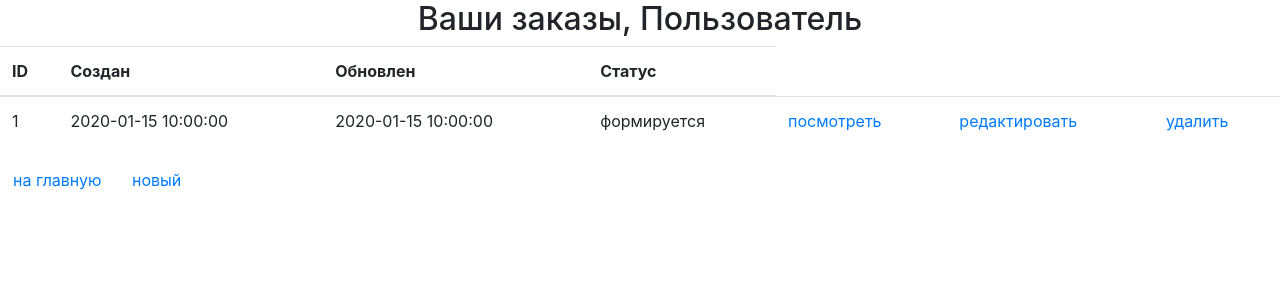
After one commit to Egor-oop/geekshop1, a Django app: template ordersapp/templates/ordersapp/order_list.html in a window 1280 px wide. The commit adds this page. Shown: the top 300 px of the page. Run offline with Django 3.2, Linux system fonts and the light colour scheme; tables that the repository leaves empty hold one stand-in row (values such as "Sample post"); the template is opened without the code that fills it: values that come from a table or form of the project are taken from there, most other values are stand-ins (such as "Sample title", 1, 10 or a date in 2020); parts of the project's set-up code (start-up, migrations or seed data) failed here and were passed over; some libraries are stand-ins or nearby versions.

Commit message:
Added order_list.html

```diff
--- a/ordersapp/templates/ordersapp/base.html
+++ b/ordersapp/templates/ordersapp/base.html
@@ -9,9 +9,9 @@
         {% endblock %}
     </title>
     {% block css %}
-        <link rel="stylesheet" type="text/css" href="{% static 'css/bootstrap.min.css' %}">
+        <link rel="stylesheet" type="text/css" href="{% static 'vendor/bootstrap/css/bootstrap.css' %}">
         <link rel="stylesheet" type="text/css" href="{% static 'css/style.css' %}">
-        <link rel="stylesheet" href="{% static 'fonts/font-awesome/css/font-awesome.css' %}">
+        <link rel="stylesheet" href="{% static 'vendor/fontawesome/fontawesome-icons.js' %}">
     {% endblock %}
     {% block js %}
         <script src="{% static 'js/jquery-3.2.1.min.js' %}"></script>
--- /dev/null
+++ b/ordersapp/templates/ordersapp/order_list.html
@@ -0,0 +1,65 @@
+{% extends 'ordersapp/base.html' %}
+{% load static %}
+
+
+{% block content %}
+    <div class="h2 text-center head">
+        Ваши заказы,
+        {% if user.first_name %}
+            {{ user.first_name|title }}
+        {% else %}
+            Пользователь
+        {% endif %}
+    </div>
+    <table class="table orders_list">
+        <thead>
+        <tr>
+            <th>ID</th>
+            <th>Создан</th>
+            <th>Обновлен</th>
+            <th>Статус</th>
+        </tr>
+        </thead>
+        <tbody>
+        {% for item in object_list %}
+            {% if item.is_active %}
+                <tr>
+                    <td class="td1 orders_list">{{ item.pk }}</td>
+                    <td>{{ item.created|date:"Y-m-d H:i:s" }}</td>
+                    <td>{{ item.updated|date:"Y-m-d H:i:s" }}</td>
+                    <td>{{ item.get_status_display }}</td>
+                    <td>
+                        <a href="{% url 'ordersapp:order_read' item.pk %}">
+                            посмотреть
+                        </a>
+                    </td>
+                    <td>
+                        {% if item.status == 'FM' %}
+                            <a href="{% url 'ordersapp:order_update' item.pk %}">
+                                редактировать
+                            </a>
+                        {% endif %}
+                    </td>
+                    <td>
+                        {% if item.status == 'FM' %}
+                            <a href="{% url 'ordersapp:order_delete' item.pk %}">
+                                удалить
+                            </a>
+                        {% endif %}
+                    </td>
+                </tr>
+            {% endif %}
+        {% endfor %}
+        </tbody>
+    </table>
+    <button class="btn btn-default btn-round">
+        <a href="{% url 'index' %}">
+            на главную
+        </a>
+    </button>
+    <button class="btn btn-default btn-round">
+        <a href="{% url 'order:order_create' %}">
+            новый
+        </a>
+    </button>
+{% endblock %}
```
